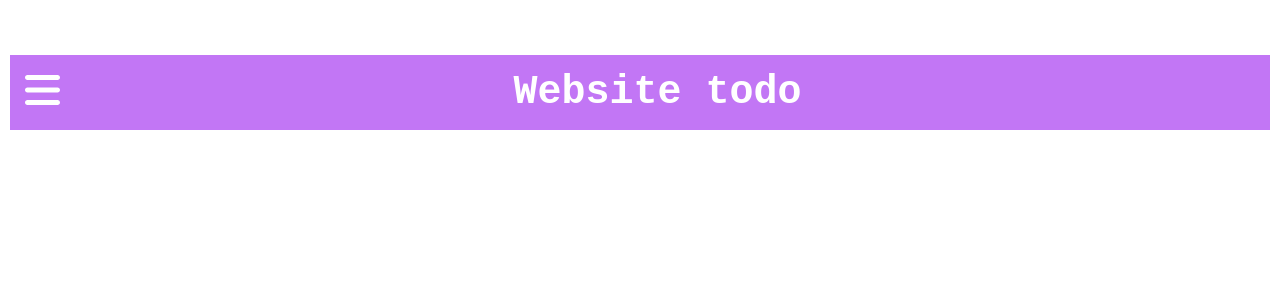
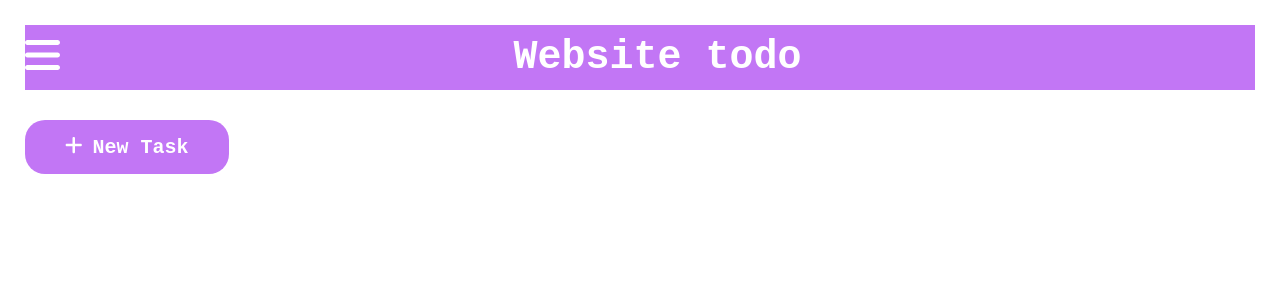
Before and after one commit to vinhvanvu/hangs-todo, a React (Create React App) app: page / in a window 1280 px wide. Shown: the top 300 px of the page. Built offline with nearby package versions, Linux system fonts and the light colour scheme.

Commit message:
added New Task button

```diff
--- a/src/App/App.css
+++ b/src/App/App.css
@@ -1,5 +1,7 @@
-body {
+.App {
     color: #fff;
     font-size: 20px;
     font-family:'Courier New', Courier, monospace;
+    padding: 15px;
+    margin: 10px;
 }
--- a/src/App/App.jsx
+++ b/src/App/App.jsx
@@ -1,12 +1,13 @@
 import Navbar from '../Components/Navbar/Navbar';
+import TodoList from '../Components/TodoList/TodoList.jsx';
 import './App.css';
 
 
 function App() {
   return (
     <div className="App">
-      <h1>Hello Baby</h1>
       <Navbar />
+      <TodoList />
     </div>
   );
 }
--- a/src/Components/Navbar/Navbar.css
+++ b/src/Components/Navbar/Navbar.css
@@ -2,7 +2,6 @@
     display: flex;
     justify-content: space-between;
     justify-items: center;
-    padding: 15px;
-    margin: 10px;
     background-color: #c276f5;
+    padding: 10px 0px;
 }
--- a/src/Components/NewTaskButton/NewTaskButton.css
+++ b/src/Components/NewTaskButton/NewTaskButton.css
@@ -0,0 +1,15 @@
+button {
+    padding-right: 10px;
+    border-radius: 20px;
+    border: none;
+    padding: 15px 40px;
+    background-color: #c276f5;
+    font-weight: 900;
+    font-size: 20px;
+    color: #fff;
+    font-family: 'Courier New', Courier, monospace;
+}
+
+#plusSign {
+    padding-right: 10px;
+}
--- a/src/Components/NewTaskButton/NewTaskButton.jsx
+++ b/src/Components/NewTaskButton/NewTaskButton.jsx
@@ -2,9 +2,11 @@ import './NewTaskButton.css';
 import { FontAwesomeIcon } from '@fortawesome/react-fontawesome';
 import { faPlus } from '@fortawesome/free-solid-svg-icons'
 
-export default NewTaskButton() {
-    return (<Button>
-                <FontAwesomeIcon icon={faPlus} />
-                New Task
-            </Button>)
+export default function NewTaskButton() {
+    return (
+        <button>
+            <FontAwesomeIcon id='plusSign' icon={faPlus} />
+            New Task
+        </button>
+    )
 };
--- a/src/Components/TodoList/TodoList.css
+++ b/src/Components/TodoList/TodoList.css
@@ -0,0 +1,3 @@
+.ToDoListBody {
+    margin-top: 30px;
+}
--- a/src/Components/TodoList/Todolist.jsx
+++ b/src/Components/TodoList/Todolist.jsx
@@ -0,0 +1,10 @@
+import NewTaskButton from "../NewTaskButton/NewTaskButton.jsx";
+import './TodoList.css';
+
+export default function TodoList() {
+    return (
+        <div className="ToDoListBody">
+            <NewTaskButton />
+        </div>
+    )
+};
--- a/src/Components/title/title.css
+++ b/src/Components/title/title.css
@@ -1,8 +1,3 @@
-/* .title {
-    color: #fff;
-    font-size: 40px;
-    font-family:'Courier New', Courier, monospace;
-} */
 
 h1 {
     margin: 0px;
```
